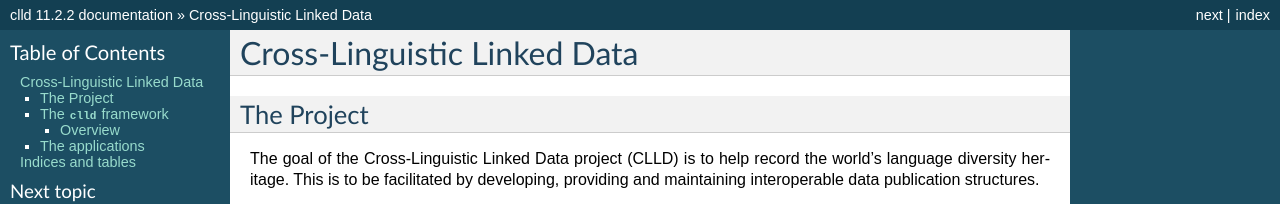
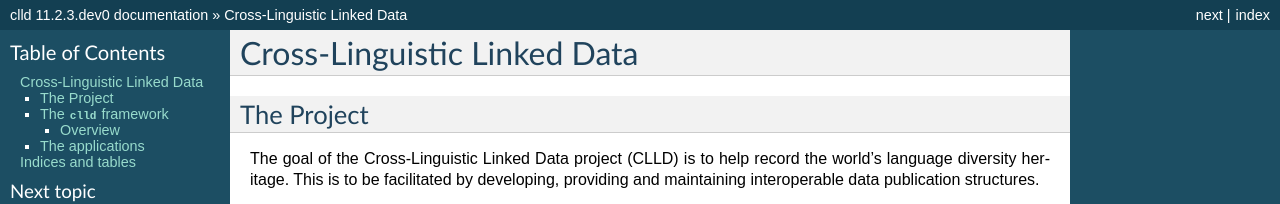
Before and after one commit to clld/clld, a Sphinx documentation site: the page built from docs/index.rst, in a window 1280 px wide and 900 px high. Shown: the top 204 px of the window. Built offline with Sphinx 7.4.7, drawn with Linux system fonts in a browser that asks for light colours; some of the changed text lies outside the part shown.

Commit message:
bump version for development

```diff
--- a/docs/conf.py
+++ b/docs/conf.py
@@ -55,10 +55,10 @@ copyright = 'Max Planck Society'
 # built documents.
 #
 # The full version, including alpha/beta/rc tags.
-release = '11.2.2'
+release = '11.2.3.dev0'
 
 # The short X.Y version.
-version = '11.2.2'
+version = '11.2.3.dev0'
 
 # The language for content autogenerated by Sphinx. Refer to documentation
 # for a list of supported languages.
--- a/setup.cfg
+++ b/setup.cfg
@@ -1,6 +1,6 @@
 [metadata]
 name = clld
-version = 11.2.2
+version = 11.2.3.dev0
 license = Apache 2.0
 license_files = LICENSE
 author = Robert Forkel
--- a/src/clld/__init__.py
+++ b/src/clld/__init__.py
@@ -3,7 +3,7 @@ import collections
 from clld.db.models import common
 from clld import interfaces
 
-__version__ = "11.2.2"
+__version__ = "11.2.3.dev0"
 
 
 class Resource(collections.namedtuple('Resource', 'name model interface with_index with_rdfdump')):
```
